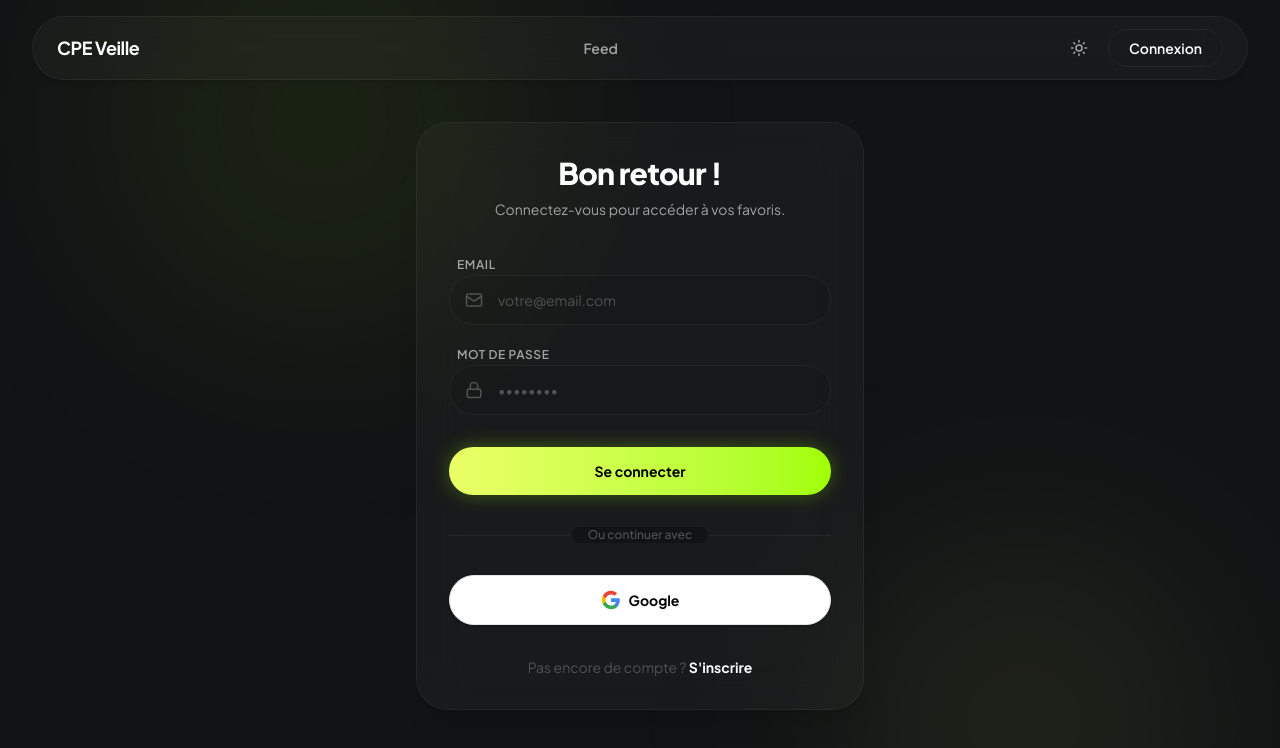
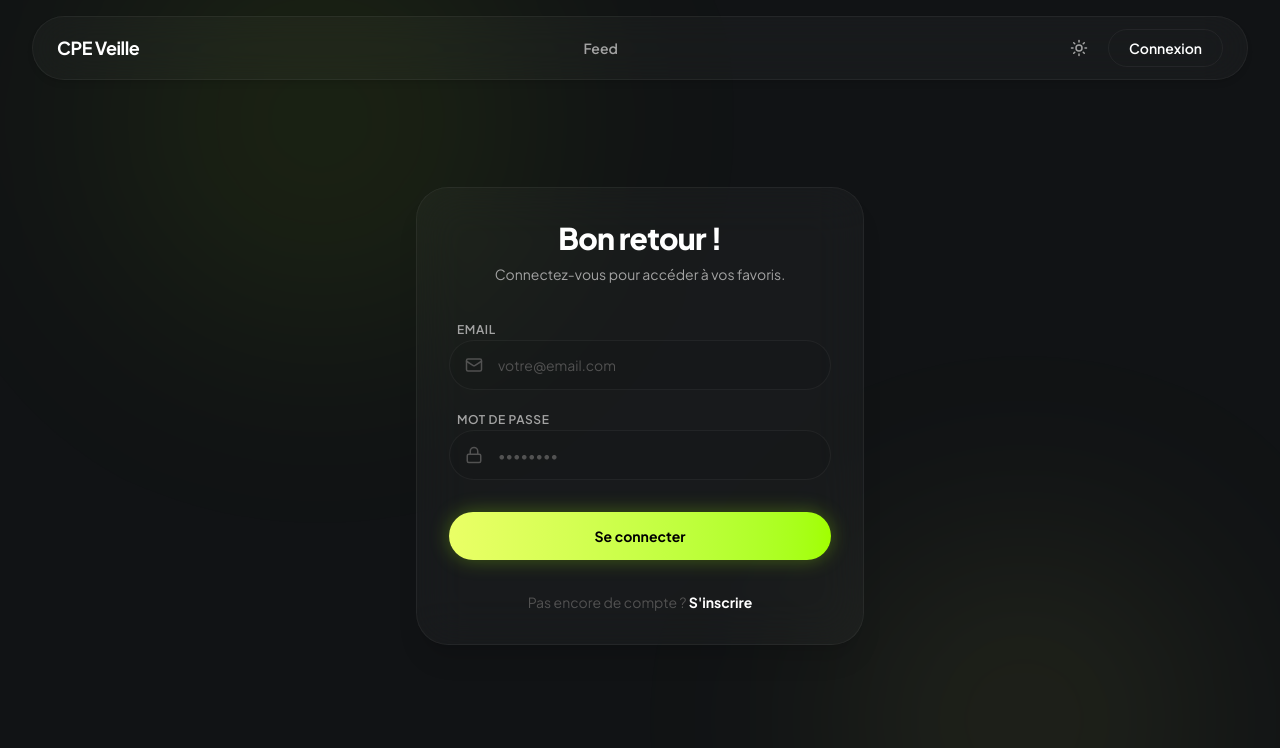
Before and after one commit to Klgrd/cpe-veille, a Next.js app: page /auth/login in a window 1280 px wide. Shown: the top 748 px of the page. Built offline with nearby package versions, Linux system fonts and the light colour scheme; no server answers.

Commit message:
Remove Google OAuth from login/register forms

```diff
--- a/src/components/auth/AuthForm.tsx
+++ b/src/components/auth/AuthForm.tsx
@@ -37,21 +37,6 @@
     }
   };
 
-  const handleGoogleLogin = async () => {
-    setLoading(true);
-    setError(null);
-    const { error } = await supabase.auth.signInWithOAuth({
-      provider: 'google',
-      options: {
-        redirectTo: `${window.location.origin}/auth/callback`,
-      },
-    });
-
-    if (error) {
-      setError(error.message);
-      setLoading(false);
-    }
-  };
 
   return (
     <div className="w-full max-w-md mx-auto p-8 bg-[var(--surface)] border border-[var(--border)] rounded-[2rem] shadow-xl backdrop-blur-xl animate-fade-in-up">
@@ -114,40 +99,6 @@
         </button>
       </form>
 
-      <div className="relative my-8">
-        <div className="absolute inset-0 flex items-center">
-          <div className="w-full border-t border-[var(--border)]"></div>
-        </div>
-        <div className="relative flex justify-center text-xs">
-          <span className="bg-[var(--background)] px-4 rounded-full text-[var(--text-muted)] font-medium">Ou continuer avec</span>
-        </div>
-      </div>
-
-      <button
-        onClick={handleGoogleLogin}
-        disabled={loading}
-        className="w-full flex items-center justify-center gap-2 py-3.5 bg-white dark:bg-neutral-800 hover:bg-neutral-100 dark:hover:bg-neutral-700 active:scale-[0.98] text-black dark:text-white text-sm font-bold rounded-full transition-all disabled:opacity-50 disabled:pointer-events-none shadow-sm border border-neutral-200 dark:border-neutral-700"
-      >
-        <svg className="w-5 h-5" viewBox="0 0 24 24">
-          <path
-            d="M22.56 12.25c0-.78-.07-1.53-.2-2.25H12v4.26h5.92c-.26 1.37-1.04 2.53-2.21 3.31v2.77h3.57c2.08-1.92 3.28-4.74 3.28-8.09z"
-            fill="#4285F4"
-          />
-          <path
-            d="M12 23c2.97 0 5.46-.98 7.28-2.66l-3.57-2.77c-.98.66-2.23 1.06-3.71 1.06-2.86 0-5.29-1.93-6.16-4.53H2.18v2.84C3.99 20.53 7.7 23 12 23z"
-            fill="#34A853"
-          />
-          <path
-            d="M5.84 14.09c-.22-.66-.35-1.36-.35-2.09s.13-1.43.35-2.09V7.07H2.18C1.43 8.55 1 10.22 1 12s.43 3.45 1.18 4.93l2.85-2.22.81-.62z"
-            fill="#FBBC05"
-          />
-          <path
-            d="M12 5.38c1.62 0 3.06.56 4.21 1.64l3.15-3.15C17.45 2.09 14.97 1 12 1 7.7 1 3.99 3.47 2.18 7.07l3.66 2.84c.87-2.6 3.3-4.53 6.16-4.53z"
-            fill="#EA4335"
-          />
-        </svg>
-        Google
-      </button>
 
       <div className="mt-8 text-center text-sm text-[var(--text-muted)]">
         {view === 'login' ? (
```
